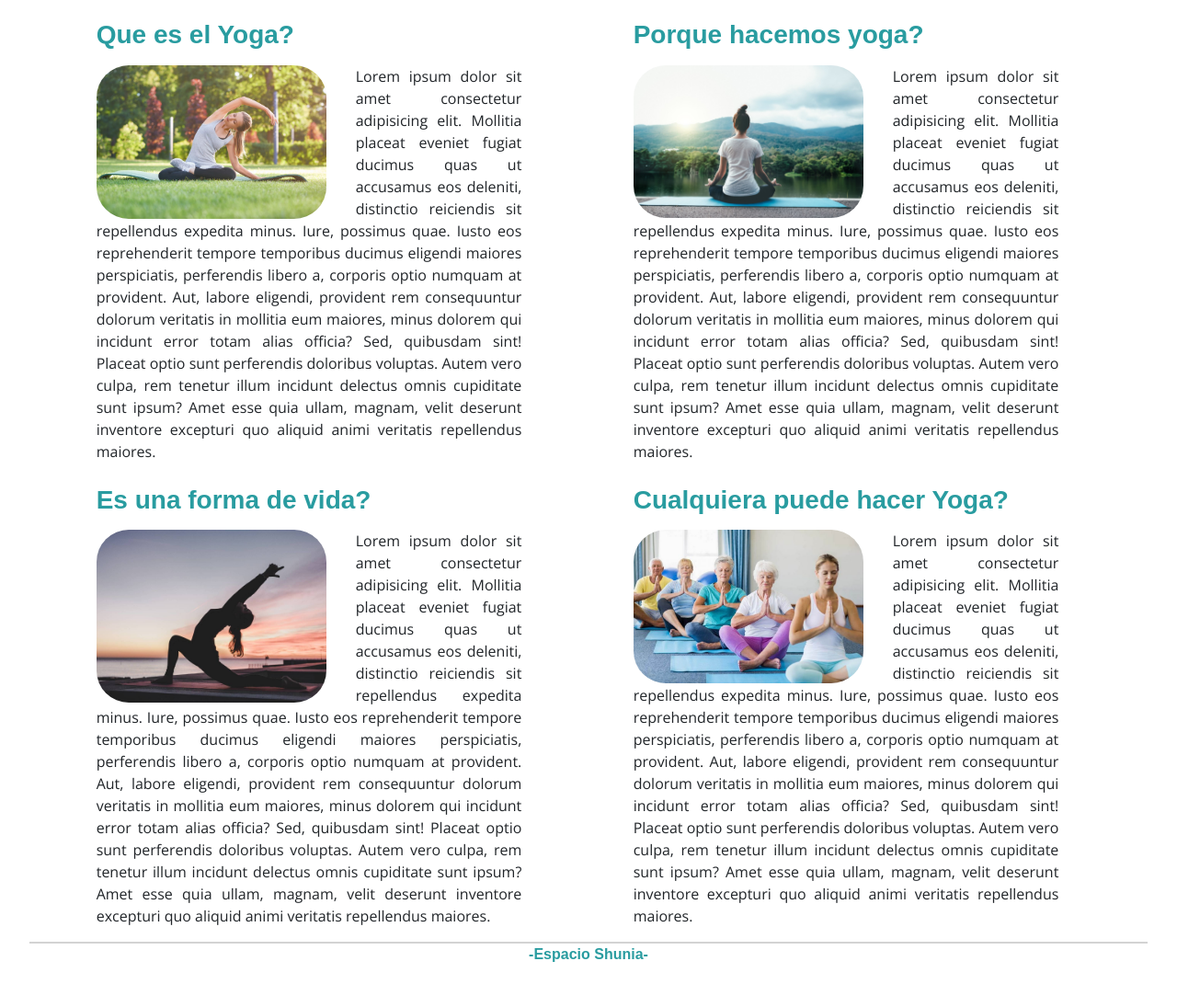
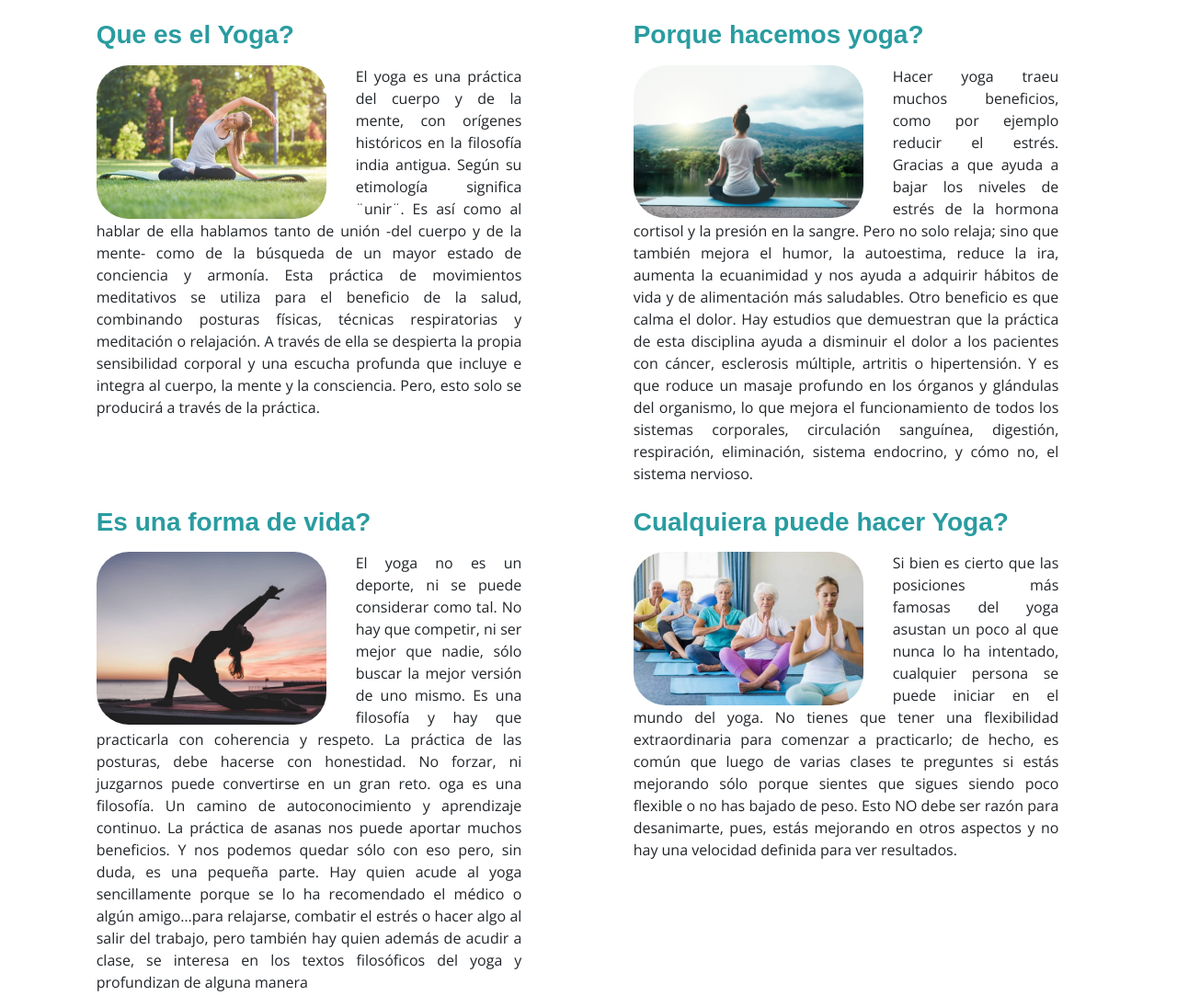
Before and after one commit to manucorreche/proyectofinal, a website: page html/yoga.html in a window 1280 px wide. Shown: the part 200-1295 px from the top of the page at 92% size. Before the commit the page ends 1266 px from the top, so only its background shows below. Drawn offline with nearby package versions, Linux system fonts and the light colour scheme; a web font is replaced by a local one.

Commit message:
agregue texto en yoga y borre los lorem

```diff
--- a/html/yoga.html
+++ b/html/yoga.html
@@ -74,23 +74,17 @@
                 <img class="imgNosotros" src="../img/porque hacemos.jpg" alt="pq">
             </div>
             <div>
-                <p>Lorem ipsum dolor sit amet consectetur adipisicing elit. Mollitia placeat eveniet fugiat ducimus
-                    quas
-                    ut
-                    accusamus eos deleniti, distinctio reiciendis sit repellendus expedita minus. Iure, possimus
-                    quae.
-                    Iusto
-                    eos reprehenderit tempore temporibus ducimus eligendi maiores perspiciatis, perferendis libero
-                    a,
-                    corporis optio numquam at provident. Aut, labore eligendi, provident rem consequuntur dolorum
-                    veritatis
-                    in mollitia eum maiores, minus dolorem qui incidunt error totam alias officia? Sed, quibusdam
-                    sint!
-                    Placeat optio sunt perferendis doloribus voluptas. Autem vero culpa, rem tenetur illum incidunt
-                    delectus
-                    omnis cupiditate sunt ipsum? Amet esse quia ullam, magnam, velit deserunt inventore excepturi
-                    quo
-                    aliquid animi veritatis repellendus maiores. </p>
+                <p>
+                    El yoga es una práctica del cuerpo y de la mente, con orígenes históricos en la filosofía india
+                    antigua. Según su etimología significa ¨unir¨. Es así como al hablar de ella hablamos tanto de unión
+                    -del cuerpo y de la mente- como de la búsqueda de un mayor estado de conciencia y armonía.
+
+                    Esta práctica de movimientos meditativos se utiliza para el beneficio de la salud, combinando
+                    posturas físicas, técnicas respiratorias y meditación o relajación.
+
+                    A través de ella se despierta la propia sensibilidad corporal y una escucha profunda que incluye e
+                    integra al cuerpo, la mente y la consciencia. Pero, esto solo se producirá a través de la práctica.
+                </p>
             </div>
         </div>
 
@@ -102,23 +96,16 @@
                 <img class="imgNosotros" src="../img/nosotros 2.jpg" alt="pq">
             </div>
             <div>
-                <p>Lorem ipsum dolor sit amet consectetur adipisicing elit. Mollitia placeat eveniet fugiat ducimus
-                    quas
-                    ut
-                    accusamus eos deleniti, distinctio reiciendis sit repellendus expedita minus. Iure, possimus
-                    quae.
-                    Iusto
-                    eos reprehenderit tempore temporibus ducimus eligendi maiores perspiciatis, perferendis libero
-                    a,
-                    corporis optio numquam at provident. Aut, labore eligendi, provident rem consequuntur dolorum
-                    veritatis
-                    in mollitia eum maiores, minus dolorem qui incidunt error totam alias officia? Sed, quibusdam
-                    sint!
-                    Placeat optio sunt perferendis doloribus voluptas. Autem vero culpa, rem tenetur illum incidunt
-                    delectus
-                    omnis cupiditate sunt ipsum? Amet esse quia ullam, magnam, velit deserunt inventore excepturi
-                    quo
-                    aliquid animi veritatis repellendus maiores. </p>
+                <p>Hacer yoga traeu muchos beneficios, como por ejemplo reducir el estrés. Gracias a que ayuda a bajar
+                    los niveles de estrés de la hormona cortisol y la presión en la sangre. Pero no solo relaja; sino
+                    que también mejora el humor, la autoestima, reduce la ira, aumenta la ecuanimidad y nos ayuda a
+                    adquirir hábitos de vida y de alimentación más saludables. Otro beneficio es que calma el dolor. Hay
+                    estudios que demuestran que la práctica de esta disciplina ayuda a disminuir el dolor a los
+                    pacientes con cáncer, esclerosis múltiple, artritis o hipertensión. Y es que roduce un masaje
+                    profundo en los órganos y glándulas del organismo, lo que mejora el funcionamiento de todos los
+                    sistemas corporales, circulación sanguínea, digestión, respiración, eliminación, sistema endocrino,
+                    y cómo no, el sistema nervioso.
+                </p>
             </div>
         </div>
 
@@ -132,18 +119,15 @@
                 <img class="imgNosotros" src="../img/formavida.jpg" alt="FV">
             </div>
             <div>
-                <p>Lorem ipsum dolor sit amet consectetur adipisicing elit. Mollitia placeat eveniet fugiat ducimus quas
-                    ut
-                    accusamus eos deleniti, distinctio reiciendis sit repellendus expedita minus. Iure, possimus quae.
-                    Iusto
-                    eos reprehenderit tempore temporibus ducimus eligendi maiores perspiciatis, perferendis libero a,
-                    corporis optio numquam at provident. Aut, labore eligendi, provident rem consequuntur dolorum
-                    veritatis
-                    in mollitia eum maiores, minus dolorem qui incidunt error totam alias officia? Sed, quibusdam sint!
-                    Placeat optio sunt perferendis doloribus voluptas. Autem vero culpa, rem tenetur illum incidunt
-                    delectus
-                    omnis cupiditate sunt ipsum? Amet esse quia ullam, magnam, velit deserunt inventore excepturi quo
-                    aliquid animi veritatis repellendus maiores. </p>
+                <p>El yoga no es un deporte, ni se puede considerar como tal. No hay que competir, ni ser mejor que
+                    nadie, sólo buscar la mejor versión de uno mismo. Es una filosofía y hay que practicarla con
+                    coherencia y respeto. La práctica de las posturas, debe hacerse con honestidad. No forzar, ni
+                    juzgarnos puede convertirse en un gran reto. oga es una filosofía. Un camino de autoconocimiento y
+                    aprendizaje continuo. La práctica de asanas nos puede aportar muchos beneficios. Y nos podemos
+                    quedar sólo con eso pero, sin duda, es una pequeña parte. Hay quien acude al yoga sencillamente
+                    porque se lo ha recomendado el médico o algún amigo…para relajarse, combatir el estrés o hacer algo
+                    al salir del trabajo, pero también hay quien además de acudir a clase, se interesa en los textos
+                    filosóficos del yoga y profundizan de alguna manera</p>
             </div>
         </div>
 
@@ -154,23 +138,12 @@
                 <img class="imgNosotros " src="../img/yoga-tercera-edad.jpg" alt="todos">
             </div>
             <div>
-                <p>Lorem ipsum dolor sit amet consectetur adipisicing elit. Mollitia placeat eveniet fugiat ducimus
-                    quas
-                    ut
-                    accusamus eos deleniti, distinctio reiciendis sit repellendus expedita minus. Iure, possimus
-                    quae.
-                    Iusto
-                    eos reprehenderit tempore temporibus ducimus eligendi maiores perspiciatis, perferendis libero
-                    a,
-                    corporis optio numquam at provident. Aut, labore eligendi, provident rem consequuntur dolorum
-                    veritatis
-                    in mollitia eum maiores, minus dolorem qui incidunt error totam alias officia? Sed, quibusdam
-                    sint!
-                    Placeat optio sunt perferendis doloribus voluptas. Autem vero culpa, rem tenetur illum incidunt
-                    delectus
-                    omnis cupiditate sunt ipsum? Amet esse quia ullam, magnam, velit deserunt inventore excepturi
-                    quo
-                    aliquid animi veritatis repellendus maiores. </p>
+                <p> Si bien es cierto que las posiciones más famosas del yoga asustan un poco al que nunca lo ha
+                    intentado, cualquier persona se puede iniciar en el mundo del yoga. No tienes que tener una
+                    flexibilidad extraordinaria para comenzar a practicarlo; de hecho, es común que luego de varias
+                    clases te preguntes si estás mejorando sólo porque sientes que sigues siendo poco flexible o no has
+                    bajado de peso. Esto NO debe ser razón para desanimarte, pues, estás mejorando en otros aspectos y
+                    no hay una velocidad definida para ver resultados.</p>
             </div>
         </div>
 
```
